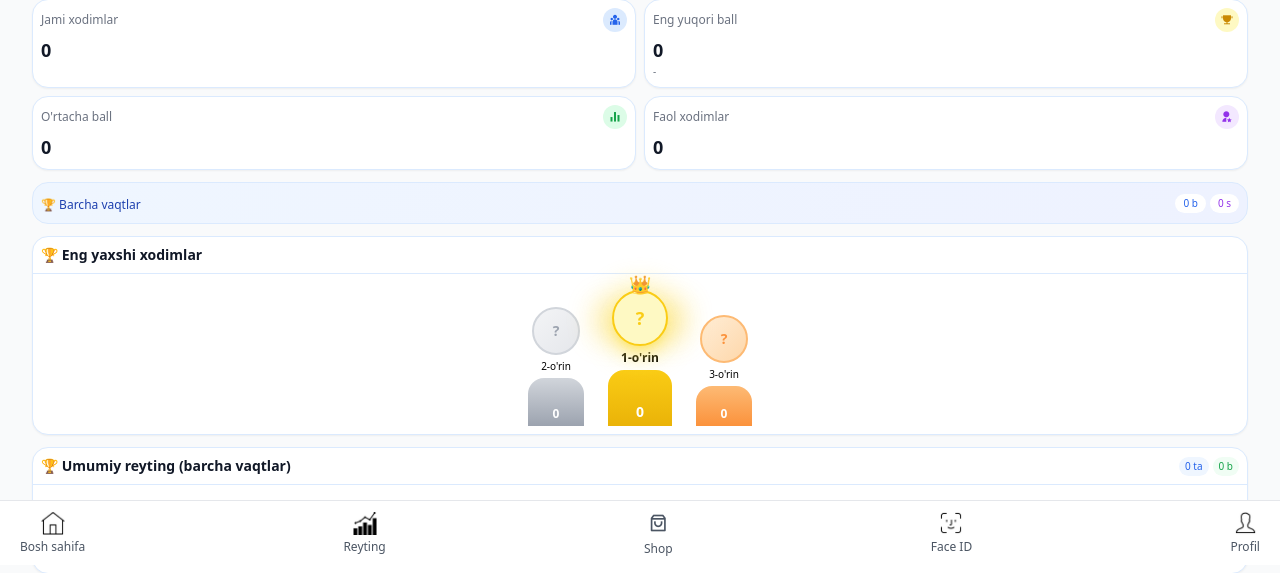
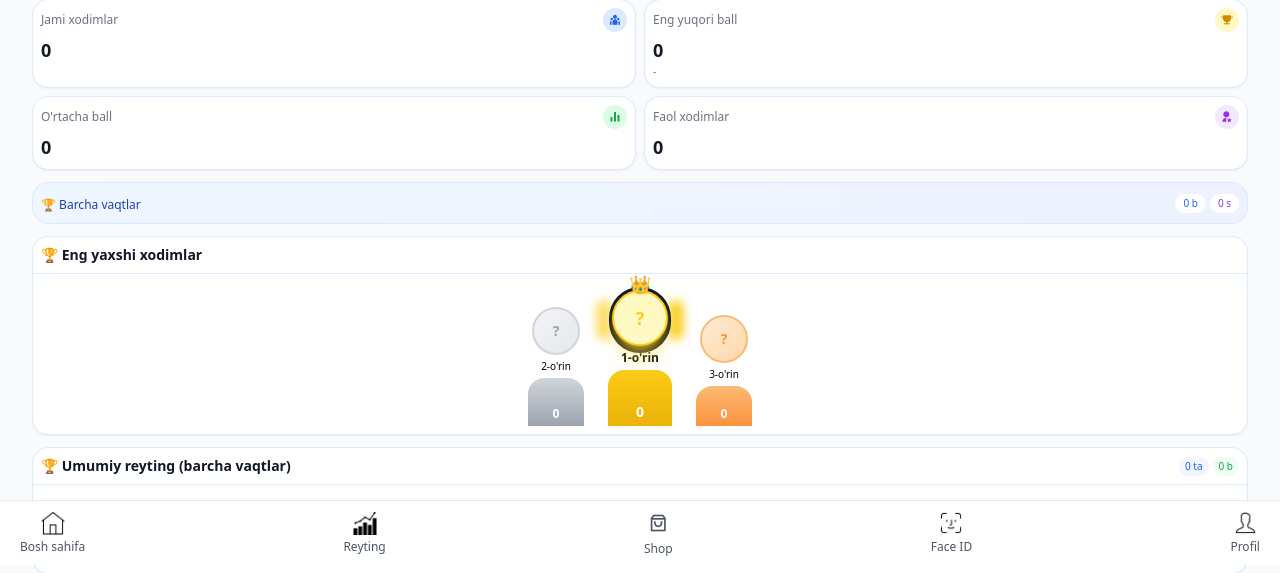
Before and after one commit to ithouseacademy/hrithouse1.v-, a Django app: template main/templates/main/reytinglar.html in a window 1280 px wide. Shown: the part 235-808 px from the top of the page. Run offline with Django 5.2, Linux system fonts and the light colour scheme; the template is opened without the code that fills it, so the values that code supplies are empty; some libraries are stand-ins or nearby versions.

Commit message:
feat: enhanced #1 rating glow - dark background with dual spotlight beams + downward light spill

```diff
--- a/main/services.py
+++ b/main/services.py
@@ -6,6 +6,7 @@ from django.conf import settings
 import json
 import base64
 import logging
+import requests
 
 logger = logging.getLogger(__name__)
 
--- a/main/templates/main/reytinglar.html
+++ b/main/templates/main/reytinglar.html
@@ -246,12 +246,16 @@
                 <div class="flex flex-col items-center w-20">
                     <div class="relative">
                         <div class="absolute -top-5 left-1/2 transform -translate-x-1/2 text-lg z-20">👑</div>
-                        <!-- Glow chiroqlar (chap va ong) -->
-                        <div class="absolute -left-3 top-1/2 -translate-y-1/2 w-5 h-8 rounded-full bg-yellow-400 blur-lg opacity-70 animate-pulse z-0"></div>
-                        <div class="absolute -right-3 top-1/2 -translate-y-1/2 w-5 h-8 rounded-full bg-yellow-400 blur-lg opacity-70 animate-pulse z-0" style="animation-delay: 0.5s;"></div>
-                        <!-- Orqa glow halqa -->
-                        <div class="absolute inset-0 rounded-full bg-yellow-300 blur-md opacity-50 animate-pulse z-0" style="transform: scale(1.15);"></div>
-                        <div class="relative w-14 h-14 rounded-full bg-yellow-100 flex items-center justify-center mb-1 border-2 border-yellow-400 overflow-hidden z-10 shadow-lg shadow-yellow-300/50">
+                        <!-- Chap chiroq (nur) -->
+                        <div class="absolute -left-4 top-1/2 -translate-y-1/2 w-4 h-10 bg-yellow-400 rounded-full blur-[6px] opacity-90 animate-pulse z-0" style="filter: blur(5px);"></div>
+                        <!-- Ong chiroq (nur) -->
+                        <div class="absolute -right-4 top-1/2 -translate-y-1/2 w-4 h-10 bg-yellow-400 rounded-full blur-[6px] opacity-90 animate-pulse z-0" style="animation-delay: 0.5s; filter: blur(5px);"></div>
+                        <!-- Orqa qora fon halqa -->
+                        <div class="absolute inset-[-3px] rounded-full bg-gray-900 z-0"></div>
+                        <!-- Pastga tushadigan oq nur (podiumga) -->
+                        <div class="absolute left-1/2 -translate-x-1/2 top-full w-8 h-3 bg-yellow-200 rounded-full blur-md opacity-50 z-0"></div>
+                        <!-- Profil -->
+                        <div class="relative w-14 h-14 rounded-full bg-yellow-100 flex items-center justify-center mb-1 border-2 border-yellow-400 overflow-hidden z-10 shadow-lg shadow-yellow-400/60">
                             {% if podium.1 %}
                                 {% if podium.1.rasm %}
                                     <img src="{{ podium.1.rasm }}" class="w-full h-full object-cover">
@@ -320,7 +324,7 @@
         <div class="divide-y divide-gray-100 max-h-[500px] overflow-y-auto">
             {% for xodim_data in xodimlar %}
             {% with xodim=xodim_data.xodim %}
-            <div class="p-2 transition-colors {% if forloop.counter == 1 %}bg-yellow-50/50{% else %}hover:bg-gray-50{% endif %}">
+            <div class="p-2 transition-colors {% if forloop.counter == 1 %}{% elif forloop.counter == 2 %}hover:bg-gray-50{% else %}hover:bg-gray-50{% endif %}">
                 <div class="flex items-center justify-between">
                     <div class="flex items-center gap-2">
                         <span class="w-5 text-xs font-bold
@@ -332,11 +336,18 @@
                         </span>
                         <div class="relative flex-shrink-0">
                             {% if forloop.counter == 1 %}
-                            <!-- 1-o'rin chiroq effekti -->
-                            <div class="absolute -left-1.5 top-1/2 -translate-y-1/2 w-3 h-6 rounded-full bg-yellow-400 blur-[6px] opacity-80 animate-pulse"></div>
-                            <div class="absolute -right-1.5 top-1/2 -translate-y-1/2 w-3 h-6 rounded-full bg-yellow-400 blur-[6px] opacity-80 animate-pulse" style="animation-delay: 0.5s;"></div>
-                            <div class="absolute inset-0 rounded-full bg-yellow-300 blur-sm opacity-40 animate-pulse" style="transform: scale(1.3);"></div>
-                            <div class="w-8 h-8 rounded-full bg-yellow-100 flex items-center justify-center overflow-hidden border-2 border-yellow-400 relative z-10 shadow-md shadow-yellow-300/50">
+                            <!-- 1-o'rin: qora fon + 2 ta chiroq -->
+                            <div class="relative w-10 h-10 flex items-center justify-center">
+                                <!-- Orqa qora fon halqa -->
+                                <div class="absolute inset-0 rounded-full bg-gray-900 z-0"></div>
+                                <!-- Chap chiroq (nur) -->
+                                <div class="absolute -left-2.5 top-1/2 -translate-y-1/2 w-3 h-8 bg-yellow-400 rounded-full blur-[5px] opacity-90 animate-pulse z-10" style="filter: blur(4px);"></div>
+                                <!-- Ong chiroq (nur) -->
+                                <div class="absolute -right-2.5 top-1/2 -translate-y-1/2 w-3 h-8 bg-yellow-400 rounded-full blur-[5px] opacity-90 animate-pulse z-10" style="animation-delay: 0.5s; filter: blur(4px);"></div>
+                                <!-- Pastga tushadigan oq nur (2-chi odamga) -->
+                                <div class="absolute left-1/2 -translate-x-1/2 top-full w-6 h-4 bg-yellow-200 rounded-full blur-md opacity-40 z-0"></div>
+                                <!-- Profil -->
+                                <div class="relative w-9 h-9 rounded-full bg-yellow-100 flex items-center justify-center overflow-hidden border-2 border-yellow-400 z-20 shadow-lg shadow-yellow-400/60">
                             {% else %}
                             <div class="w-8 h-8 rounded-full bg-gray-100 flex items-center justify-center overflow-hidden">
                             {% endif %}
```
